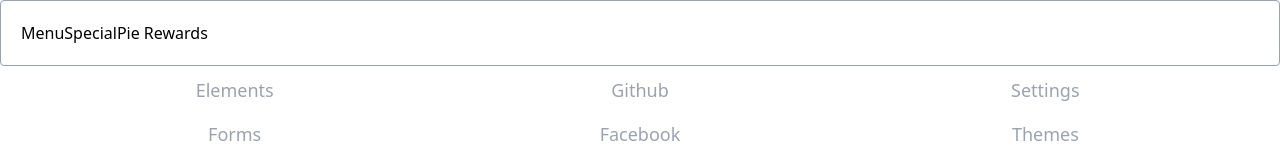
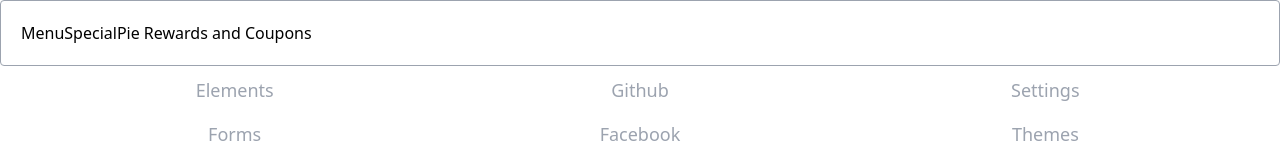
Before and after one commit to JonathanDuarteGH/react-project-pizza, a React (Create React App) app in the folder client/: page / in a window 1280 px wide. Shown: the top 160 px of the page. Built offline with nearby package versions, Linux system fonts and the light colour scheme.

Commit message:
CSS adds2

```diff
--- a/client/src/components/NavBar.js
+++ b/client/src/components/NavBar.js
@@ -5,7 +5,7 @@ const NavBar = () => {
     <nav className="border border-double border-gray-400 rounded bg-white flex flex-wrap px-5 py-5 w-full fixed z-10">
       <h1>Menu</h1>
       <h2>Special</h2>
-      <h3>Pie Rewards</h3>
+      <h3>Pie Rewards and Coupons</h3>
     </nav>
   )
 }
```
